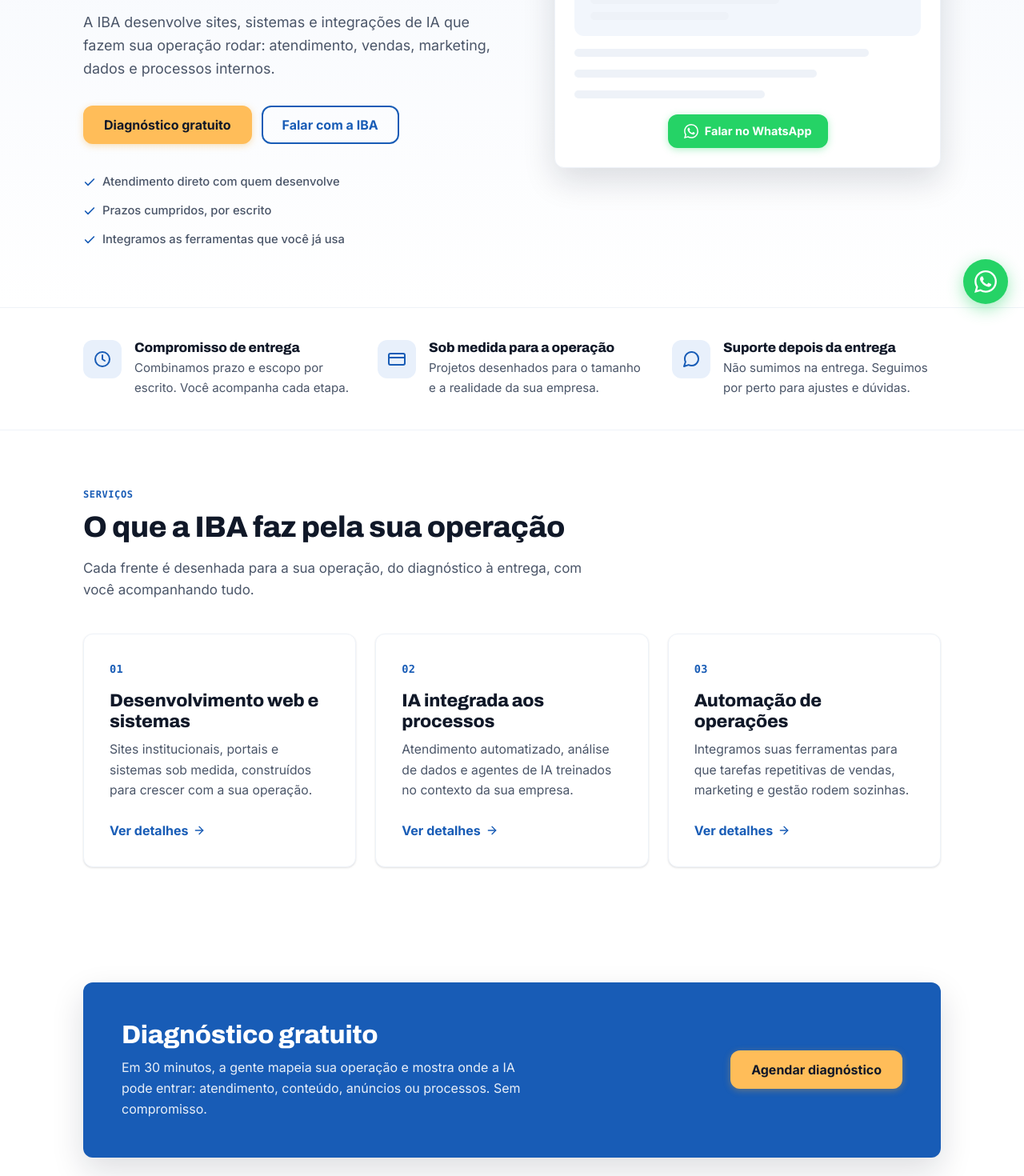
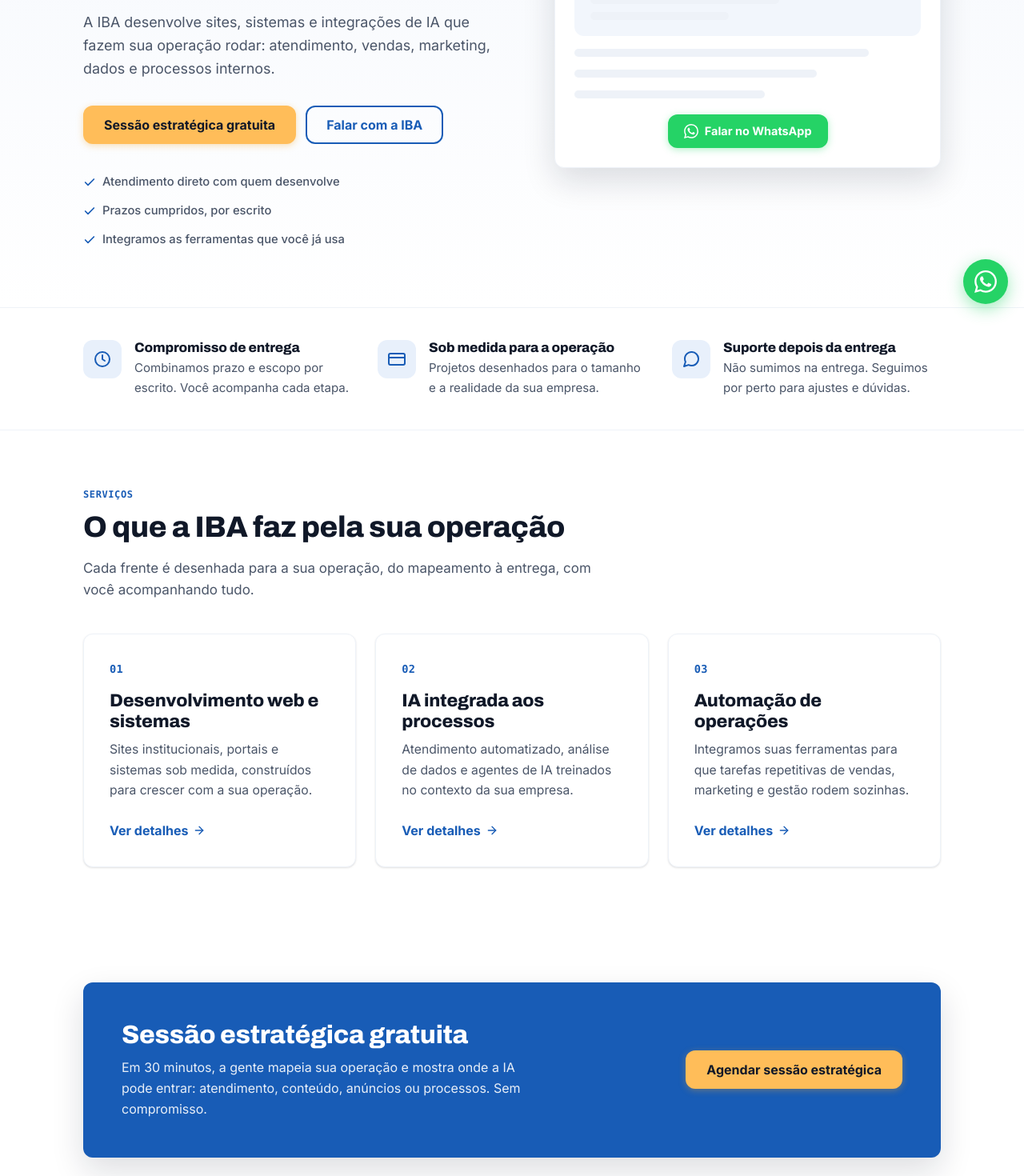
Before and after one commit to isisalencastro/ibaestudio-site, a React (Vite) app: page / in a window 1280 px wide. Shown: the part 400-1870 px from the top of the page at 80% size. Built offline with nearby package versions, Linux system fonts and the light colour scheme.

Commit message:
Ajuste: diagnostico gratuito vira sessao estrategica gratuita (posicionamento)

```diff
--- a/src/lib/site.js
+++ b/src/lib/site.js
@@ -5,7 +5,7 @@ export const EMAIL = 'contato@ibaestudio.com'
 
 export const WA_MESSAGES = {
   orcamento: 'Olá! Vim pelo site da IBA e quero pedir um orçamento.',
-  diagnostico: 'Olá! Vim pelo site da IBA e quero agendar um diagnóstico gratuito.',
+  diagnostico: 'Olá! Vim pelo site da IBA e quero agendar uma sessão estratégica gratuita.',
   geral: 'Olá! Vim pelo site da IBA e quero falar com vocês.',
   desenvolvimento: 'Olá! Vim pelo site da IBA e quero saber mais sobre Desenvolvimento web e sistemas.',
   iaProcessos: 'Olá! Vim pelo site da IBA e quero saber mais sobre IA integrada aos processos.',
--- a/src/pages/Contato.jsx
+++ b/src/pages/Contato.jsx
@@ -10,7 +10,7 @@ const projectTypes = [
   'Desenvolvimento web e sistemas',
   'IA integrada aos processos',
   'Automação de operações',
-  'Diagnóstico gratuito',
+  'Sessão estratégica gratuita',
   'outro projeto'
 ]
 
--- a/src/pages/Home.jsx
+++ b/src/pages/Home.jsx
@@ -112,7 +112,7 @@ export default function Home() {
             </motion.p>
 
             <motion.div variants={heroItem} className="flex flex-wrap gap-3 mb-9">
-              <a className="btn btn-primary" href="#diagnostico">Diagnóstico gratuito</a>
+              <a className="btn btn-primary" href="#diagnostico">Sessão estratégica gratuita</a>
               <a className="btn btn-secondary" href={waLink(WA_MESSAGES.geral)} target="_blank" rel="noopener noreferrer">Falar com a IBA</a>
             </motion.div>
 
@@ -153,7 +153,7 @@ export default function Home() {
               <p className="eyebrow">Serviços</p>
               <h2 id="servicos-titulo" className="text-[clamp(1.7rem,3vw,2.3rem)]">O que a IBA faz pela sua operação</h2>
             </div>
-            <p className="lede">Cada frente é desenhada para a sua operação, do diagnóstico à entrega, com você acompanhando tudo.</p>
+            <p className="lede">Cada frente é desenhada para a sua operação, do mapeamento à entrega, com você acompanhando tudo.</p>
           </Reveal>
 
           <div className="grid md:grid-cols-3 gap-6">
@@ -183,10 +183,10 @@ export default function Home() {
           <Reveal>
             <div className="bg-blue text-white rounded-lg p-12 flex flex-wrap items-center justify-between gap-6 shadow-lg">
               <div>
-                <h2 id="diagnostico-titulo" className="text-white text-[clamp(1.5rem,2.6vw,2rem)] mb-2">Diagnóstico gratuito</h2>
+                <h2 id="diagnostico-titulo" className="text-white text-[clamp(1.5rem,2.6vw,2rem)] mb-2">Sessão estratégica gratuita</h2>
                 <p className="text-white/90 max-w-[52ch]">Em 30 minutos, a gente mapeia sua operação e mostra onde a IA pode entrar: atendimento, conteúdo, anúncios ou processos. Sem compromisso.</p>
               </div>
-              <a className="btn btn-primary shrink-0" href={waLink(WA_MESSAGES.diagnostico)} target="_blank" rel="noopener noreferrer">Agendar diagnóstico</a>
+              <a className="btn btn-primary shrink-0" href={waLink(WA_MESSAGES.diagnostico)} target="_blank" rel="noopener noreferrer">Agendar sessão estratégica</a>
             </div>
           </Reveal>
         </div>
@@ -221,7 +221,7 @@ export default function Home() {
           <Reveal className="text-center max-w-[640px] mx-auto">
             <p className="eyebrow">Próximo passo</p>
             <h2 id="cta-titulo" className="text-[clamp(1.7rem,3vw,2.3rem)] mb-4">Pronto para começar?</h2>
-            <p className="text-gray-600 mb-8">Agende um diagnóstico gratuito. Em 30 minutos, você sai com um mapa de onde a IA entra na sua operação.</p>
+            <p className="text-gray-600 mb-8">Agende uma sessão estratégica gratuita. Em 30 minutos, você sai com um mapa de onde a IA entra na sua operação.</p>
             <a className="btn btn-whatsapp" href={waLink(WA_MESSAGES.geral)} target="_blank" rel="noopener noreferrer">
               <WhatsAppIcon size={20} />
               Falar no WhatsApp
--- a/src/pages/Servicos.jsx
+++ b/src/pages/Servicos.jsx
@@ -123,9 +123,9 @@ export default function Servicos() {
             <div className="bg-blue text-white rounded-lg p-12 flex flex-wrap items-center justify-between gap-6 shadow-lg">
               <div>
                 <h2 id="diagnostico-titulo" className="text-white text-[clamp(1.5rem,2.6vw,2rem)] mb-2">Não sabe por onde começar?</h2>
-                <p className="text-white/90 max-w-[52ch]">Agende um diagnóstico gratuito. Em 30 minutos, a gente mapeia sua operação e mostra onde a IA pode entrar. Sem compromisso.</p>
+                <p className="text-white/90 max-w-[52ch]">Agende uma sessão estratégica gratuita. Em 30 minutos, a gente mapeia sua operação e mostra onde a IA pode entrar. Sem compromisso.</p>
               </div>
-              <a className="btn btn-primary shrink-0" href={waLink(WA_MESSAGES.diagnostico)} target="_blank" rel="noopener noreferrer">Agendar diagnóstico</a>
+              <a className="btn btn-primary shrink-0" href={waLink(WA_MESSAGES.diagnostico)} target="_blank" rel="noopener noreferrer">Agendar sessão estratégica</a>
             </div>
           </Reveal>
         </div>
```
